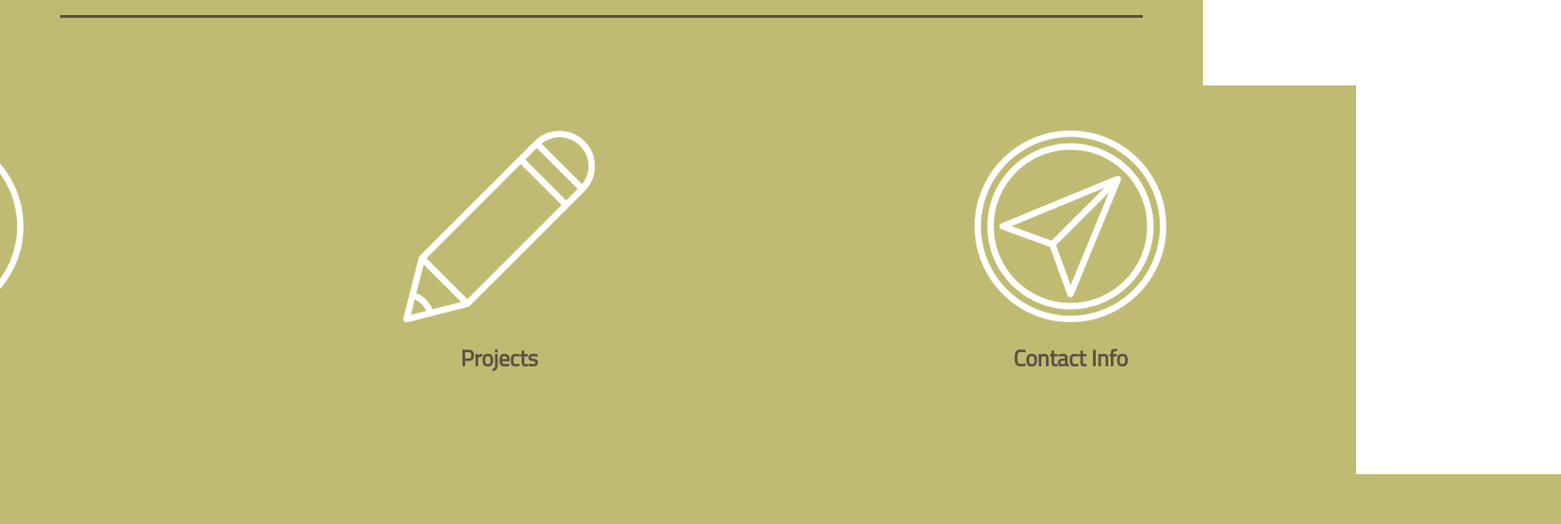
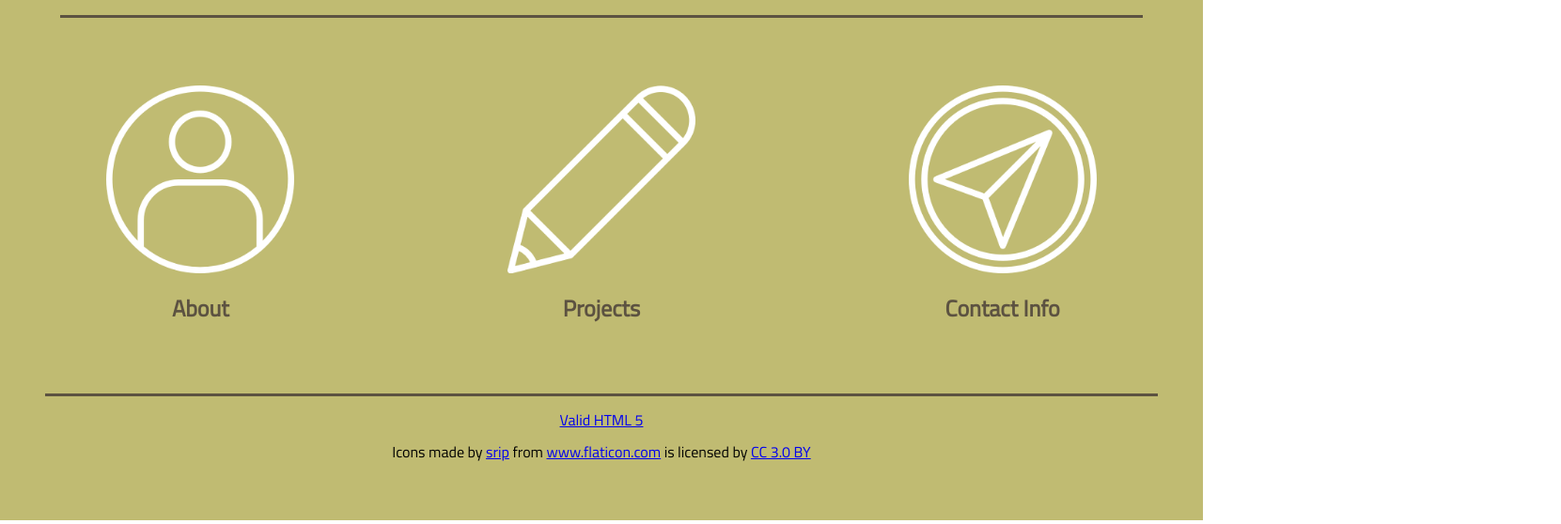
Before and after one commit to adteruya/teruya.github.io, a plain HTML site: page Portfolio/portfolioindex.html in a window 1280 px wide. Shown: the part 168-726 px from the top of the page at 94% size, 1661 px wide, since content can reach past the window. Drawn offline with Linux system fonts and the light colour scheme.

Commit message:
orientation things

```diff
--- a/Portfolio/portfolio-stylesheet.css
+++ b/Portfolio/portfolio-stylesheet.css
@@ -15,21 +15,24 @@
   .flexingRow {
     display: flex;
     flex-direction: row;
-    justify-content: center;
+    justify-content: space-around;
     text-align: justify;
   }
 
-  .about  {
+  /*.about  {
     width: auto;
+    padding: 3rem;
   }
 
   .projects {
     width: auto;
+    padding: 3rem;
   }
 
   .contactinfo  {
     width: auto;
-  }
+    padding: 3rem;
+  }*/
 
   .footer {
     flex-shrink: 0;
@@ -41,7 +44,8 @@
   }
 
   img {
-    height: 40%;
+    max-width: 500px;
+    height: auto;
     width: auto;
   }
 
@@ -70,7 +74,7 @@
   padding: 0rem;
 }
 
-.about  {
+/*.about  {
   padding: 3rem;
 }
 
@@ -80,6 +84,10 @@
 
 .contactinfo  {
   padding: 3rem;
+}*/
+
+.footer {
+  flex-shrink: 0;
 }
 
 body  {
@@ -88,7 +96,8 @@ body  {
 }
 
 img {
-  height: 35%;
+  max-width: 200px;
+  height: auto;
   width: auto;
 }
 
@@ -122,5 +131,4 @@ footer  {
   background-color: #c0bb72;
   text-align: center;
   padding: 3rem;
-
 }
--- a/Portfolio/portfolioindex.html
+++ b/Portfolio/portfolioindex.html
@@ -12,13 +12,14 @@
 </head>
 
 <body>
-
   <div class="maincontainer">
+    <div>
       <header class="header">
         <h1>Ana Teruya</h1>
         <h3>Digital and Traditional Design Portfolio</h3>
         <hr>
       </header>
+    </div>
     <div class="flexingRow">
       <div class="about">
         <a href="aboutme.html"><img src="user.png" alt="defaulticon"></a>
@@ -32,11 +33,13 @@
         <a href="#"><img src="direction.png" alt="paper plane"></a>
         <h2>Contact Info</h2>
       </div>
-      <footer class="footer">
+    </div>
+      <div class="footer">
+        <footer>
           <hr>
           <p><a href="http://validator.w3.org/#validate_by_uri">Valid HTML 5</a></p>
-        <p>Icons made by <a href="https://www.flaticon.com/authors/srip" title="srip">srip</a> from <a href="https://www.flaticon.com/" title="Flaticon">www.flaticon.com</a> is licensed by <a href="http://creativecommons.org/licenses/by/3.0/" title="Creative Commons BY 3.0"
-            target="_blank">CC 3.0 BY</a></p>
+          <p>Icons made by <a href="https://www.flaticon.com/authors/srip" title="srip">srip</a> from <a href="https://www.flaticon.com/" title="Flaticon">www.flaticon.com</a> is licensed by <a href="http://creativecommons.org/licenses/by/3.0/"
+              title="Creative Commons BY 3.0" target="_blank">CC 3.0 BY</a></p>
         </footer>
       </div>
   </div>
```
Lines whose indentation alone changed are shown as unchanged.
